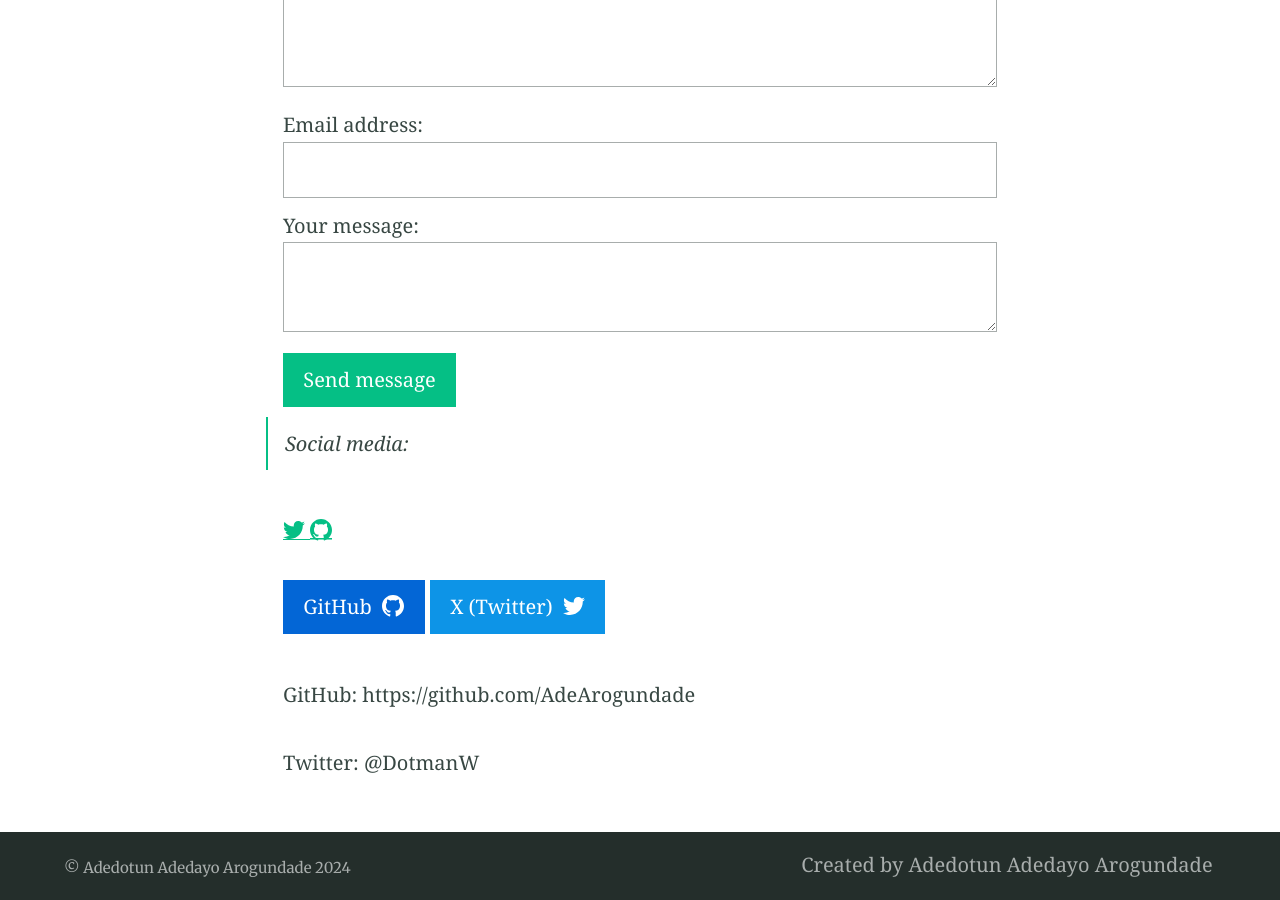
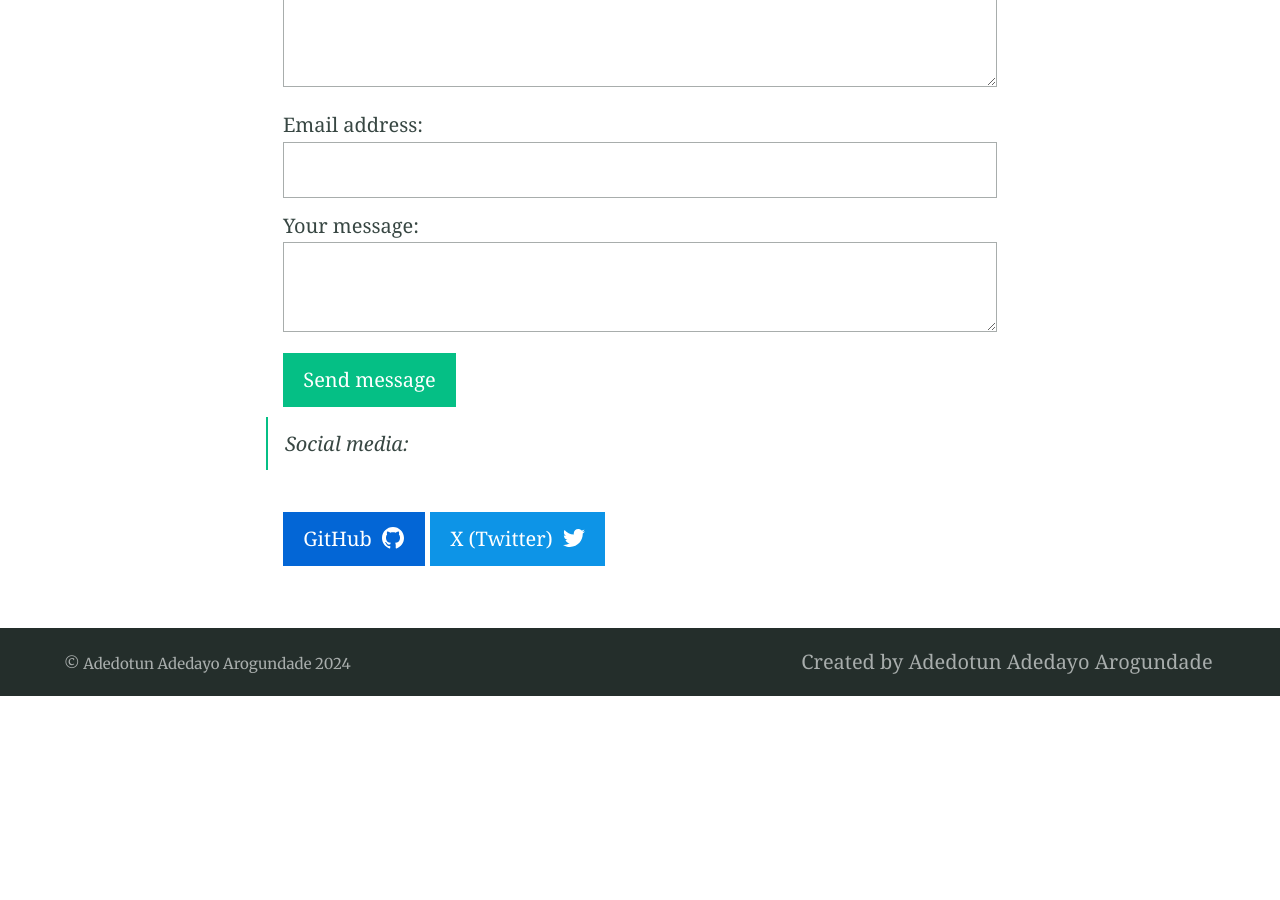
Before and after one commit to AdeArogundade/arogundadeadedotun, a Jekyll site: the page built from contact.md, in a window 1280 px wide and 900 px high, scrolled down 590 px. Built offline with Jekyll 4.4.1, drawn with Linux system fonts in a browser that asks for light colours; after the commit the page ends 1286 px from its top, so only the background shows below that.

Commit message:
Update contact.md

```diff
--- a/contact.md
+++ b/contact.md
@@ -14,15 +14,9 @@ excerpt: "Alembic is a starting point for [Jekyll](https://jekyllrb.com/) projec
 
 
 
+
 > Social media:
 
 
-[{% include icon.html id="twitter" title="twitter" %}](https://twitter.com/DotmanW) [{% include icon.html id="github" title="github" %}](https://github.com/adearogundade)
 
 {% include button.html text="GitHub" icon="github" link="https://github.com/adearogundade" color="#0366d6" %} {% include button.html text="X (Twitter)" icon="twitter" link="https://twitter.com/DotmanW" color="#0d94e7" %}
-
-
-
-GitHub: https://github.com/AdeArogundade
-
-Twitter: @DotmanW
```
